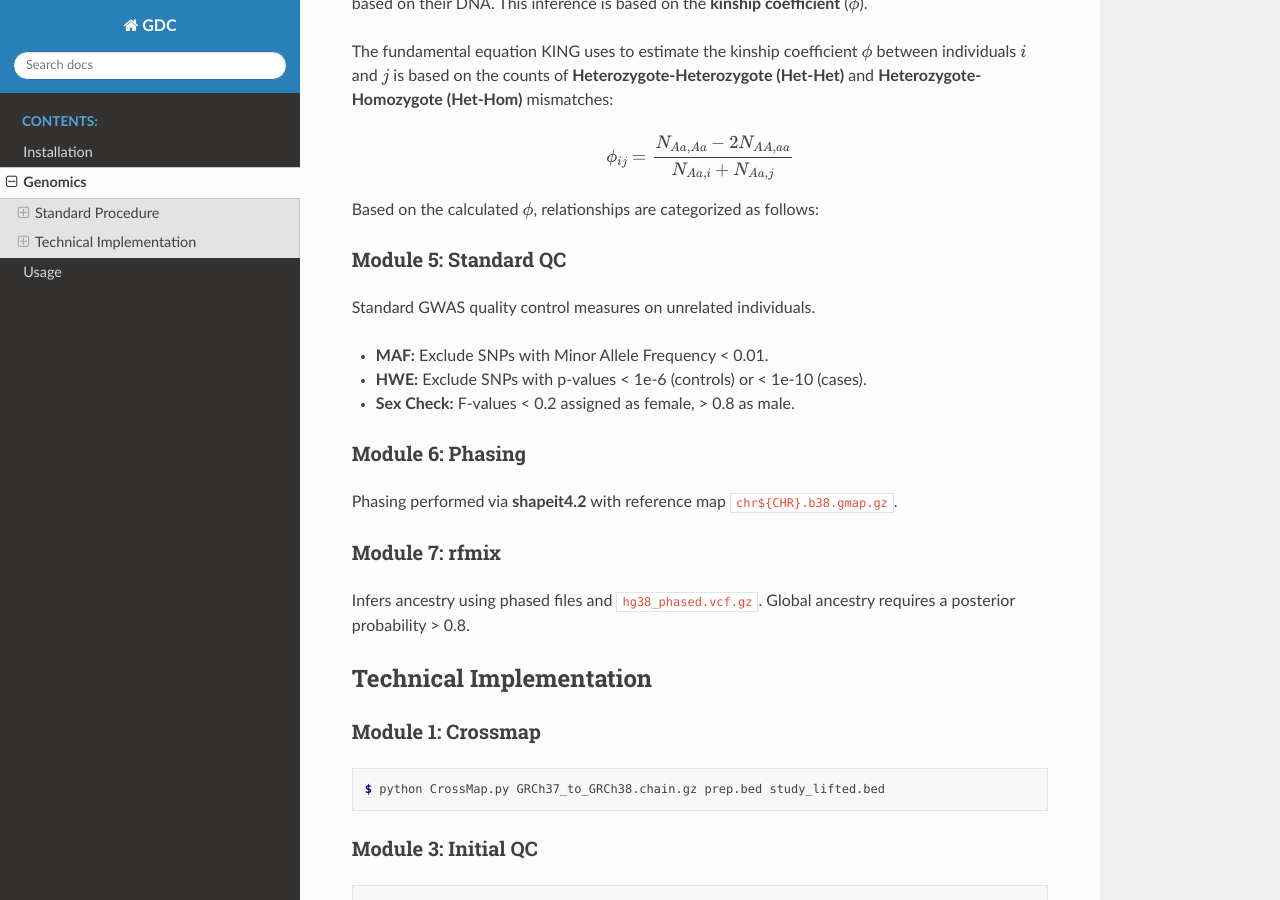
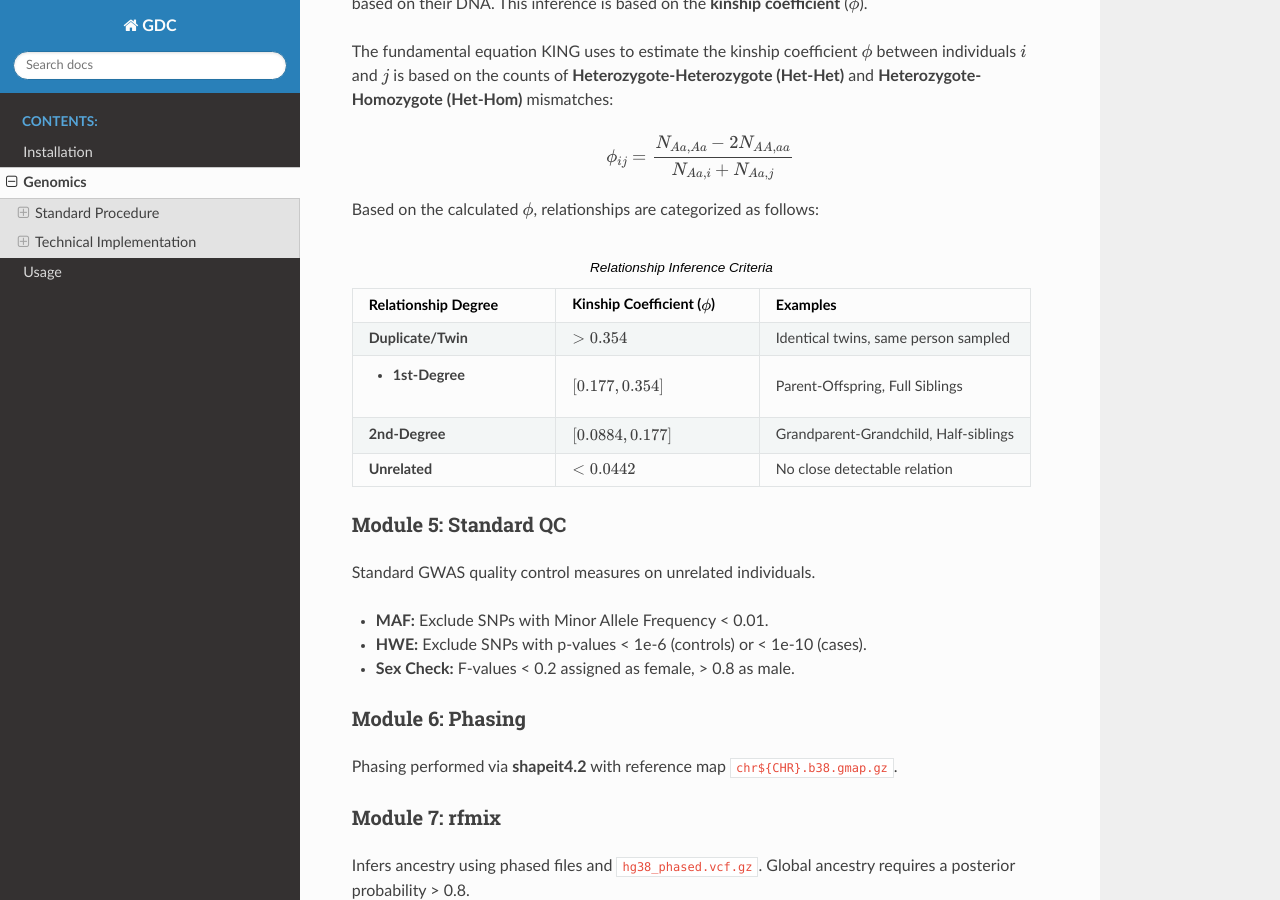
Before and after one commit to and02709/GDC, a Sphinx documentation site: the page built from docs/genomics.rst, in a window 1280 px wide and 900 px high, scrolled down 1473 px. Built offline with Sphinx 7.4.7 and the Read the Docs theme 3.1.0, drawn with Linux system fonts in a browser that asks for light colours; pages that are not in the unit, such as notebooks, are missing from menus; some of the changed lines change nothing that is shown.

Commit message:
Update genomics.rst

```diff
--- a/docs/genomics.rst
+++ b/docs/genomics.rst
@@ -43,19 +43,31 @@ The fundamental equation KING uses to estimate the kinship coefficient :math:`\p
 
    \phi_{ij} = \frac{N_{Aa,Aa} - 2N_{AA,aa}}{N_{Aa,i} + N_{Aa,j}}
 
+
+
 Based on the calculated :math:`\phi`, relationships are categorized as follows:
 
-+---------------------+-------------------------------+------------------------------------------+
-| Relationship Degree | Kinship Coefficient (:math:`\phi`) | Examples                                 |
-+=====================+===============================+==========================================+
-| **Duplicate/Twin** | :math:`> 0.354`               | Identical twins, same person sampled     |
-+---------------------+-------------------------------+------------------------------------------+
-| **1st-Degree** | :math:`[0.177, 0.354]`        | Parent-Offspring, Full Siblings          |
-+---------------------+-------------------------------+------------------------------------------+
-| **2nd-Degree** | :math:`[0.0884, 0.177]`       | Grandparent-Grandchild, Half-siblings    |
-+---------------------+-------------------------------+------------------------------------------+
-| **Unrelated** | :math:`< 0.0442`              | No close detectable relation             |
-+---------------------+-------------------------------+------------------------------------------+
+.. list-table:: Relationship Inference Criteria
+   :widths: 30 30 40
+   :header-rows: 1
+
+   * - Relationship Degree
+     - Kinship Coefficient (:math:`\phi`)
+     - Examples
+   * - **Duplicate/Twin**
+     - :math:`> 0.354`
+     - Identical twins, same person sampled
+   * - - **1st-Degree**
+     - :math:`[0.177, 0.354]`
+     - Parent-Offspring, Full Siblings
+   * - **2nd-Degree**
+     - :math:`[0.0884, 0.177]`
+     - Grandparent-Grandchild, Half-siblings
+   * - **Unrelated**
+     - :math:`< 0.0442`
+     - No close detectable relation
+
+
 
 Module 5: Standard QC
 ~~~~~~~~~~~~~~~~~~~~~
```
